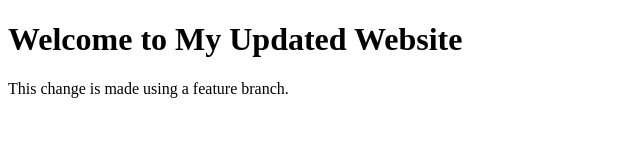
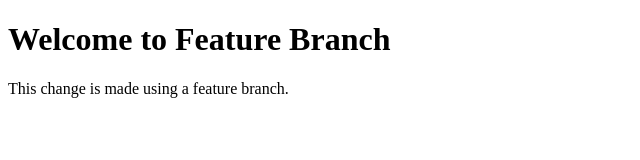
Before and after one commit to sutartanisha825-blip/Merge-Conflict-Practical, a plain HTML site: page index.html in a window 1280 px wide. Shown: the whole page, without its empty margins (0-640 px from the left). Drawn offline with Linux system fonts and the light colour scheme.

Commit message:
Updated heading in feature branch

```diff
--- a/index.html
+++ b/index.html
@@ -4,7 +4,7 @@
     <title>GitHub Practical</title>
 </head>
 <body>
-    <h1>Welcome to My Updated Website</h1>
+   <h1>Welcome to Feature Branch</h1>
     <p>This change is made using a feature branch.</p>
 </body>
 </html>
```
